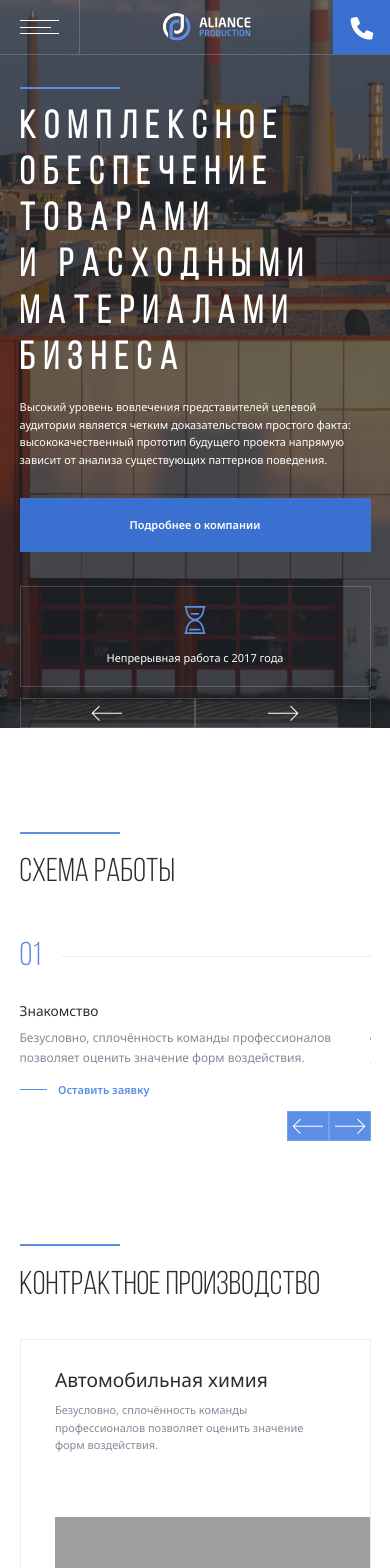
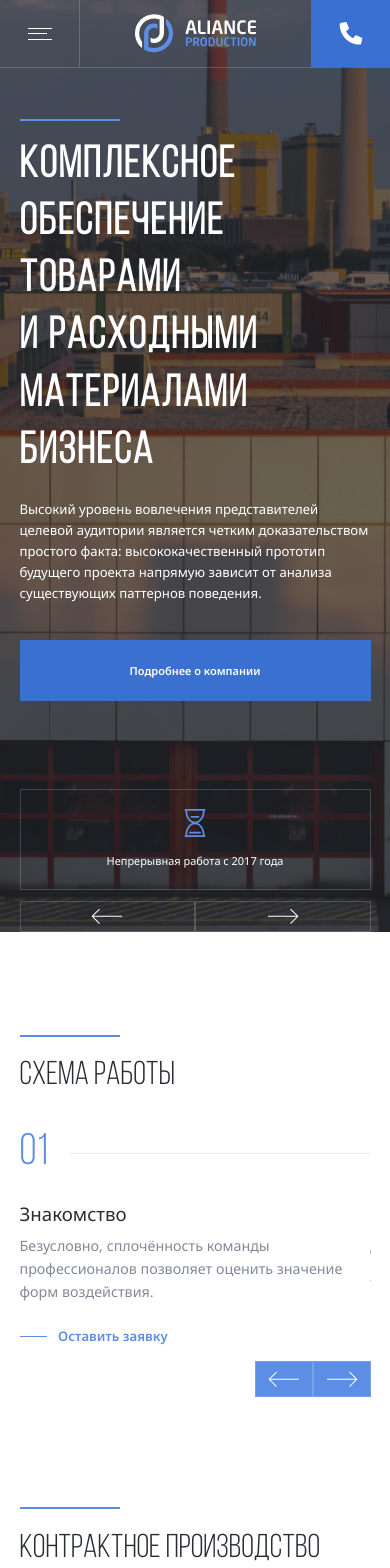
Before and after one commit to VladNedr/Aliance, a PHP site: page / in a window 390 px wide. Shown: the top 1568 px of the page. Run offline with PHP 8.4, Linux system fonts and the light colour scheme; grey boxes are pictures that could not be loaded.

Commit message:
add: pixel perfect mobile

```diff
--- a/css/style.css
+++ b/css/style.css
@@ -445,9 +445,6 @@ body {
   .navbar-phone {
     display: none;
   }
-  .navbar {
-    height: 5rem;
-  }
   .navbar-nav-item:not(:last-child) {
     margin-right: 1rem;
   }
@@ -484,6 +481,12 @@ body {
   .container {
     max-width: 60rem;
   }
+  .navbar {
+    height: 6.2rem;
+  }
+  .navbar-light {
+    height: 5.2rem;
+  }
   .navbar-nav {
     display: none;
   }
@@ -492,13 +495,20 @@ body {
     justify-content: center;
     border: none;
   }
+  .logo-svg {
+    width: 11rem;
+    height: 3.5rem;
+  }
+  .navbar-light .mobile-menu-toggle {
+    padding: 2rem 2.5rem;
+  }
   .mobile-menu-toggle {
     width: 80px;
     height: 100%;
     display: flex;
     justify-content: space-between;
     flex-direction: column;
-    padding: 1.8rem;
+    padding: 2.5rem ;
     border-right:  1px solid rgba(235, 235, 240, 0.2);
   }
   .navbar-light .mobile-menu-line {
@@ -512,6 +522,10 @@ body {
   }
   .mobile-menu-line:nth-child(2) {
     width: 80%;
+  }
+  .navbar-button {
+    padding-right: 2.5rem;
+    padding-left: 2.5rem;
   }
   .navbar-button .button-text {
     display: none;
@@ -539,6 +553,7 @@ body {
   .mobile-menu-nav {
     list-style: none;
     padding: 0;
+    margin-top: 1.875rem;
   }
   .mobile-menu-nav-item {
     margin-bottom: 2rem;
@@ -602,7 +617,7 @@ body {
     display: none;
   }
   .close-menu .mobile-menu-line:nth-child(1) {
-    transform: rotate(45deg) translateY(12px);
+    transform: rotate(45deg) translateY(8px);
   }
   .close-menu .mobile-menu-line:nth-child(3) {
     transform: rotate(-45deg) translateY(-9px);
@@ -640,18 +655,20 @@ body {
     max-width: 90%;
   }
   .header-content {
-    margin-top: 2rem;
+    margin-top: 4.9rem;
   }
   .header-title {
-    font-size: 3.5rem;
-    margin-bottom: 15px;
+    font-size: 4rem;
+    letter-spacing: 0.2rem;
+    line-height: 130%;
+    margin-bottom: 18px;
   }
   .header-text {
-    font-size: 1rem;
-    margin-bottom: 30px;
+    font-size: 1.2rem;
+    margin-bottom: 35px;
   }
   .header-features {
-    margin-top: 3.125rem;
+    margin-top: 8rem;
     min-height: 7.5rem;
   }
   .header-features-text {
@@ -670,16 +687,10 @@ body {
     gap: .25rem;
   }
 }
-@media (max-width: 400px) {
-  .header-title {
-    font-size: 3.5rem;
-    letter-spacing: 0.8rem;
-  }
-  .header-text {
-    font-size: 1rem;
-  }
+@media (max-width: 425px) {
   .header-button {
     width: 100%;
+    padding: 2rem 4rem;
   }
   .header-features-item {
     text-align: center;
@@ -687,7 +698,51 @@ body {
   .seporator {
     width: 100px;
   }
+  .section-title {
+    margin-bottom: 2rem;
+  }
+  .steps-number {
+    font-size: 4rem;
+    margin-bottom: 1.8rem;
+  }
+  .steps-title {
+    font-size: 1.7rem;
+  }
+  .steps-text {
+    font-size: 1.3rem;
+    margin-bottom: 2rem;
+  }
+  .steps-link {
+    font-size: 1.2rem;
+  }
   .steps {
     gap: 0rem;
   }
+  .steps-buttons {
+    margin-top: 1.25rem;
+  }
+  .steps-buttons .slider-button-prev, .slider-button-next{
+    padding: 5px 10px;
+  }
+  .steps-buttons .slider-button-next {
+    padding: 5px 10px;
+  }
+  .production {
+    margin-top: 10rem;
+  }
+  .production-title {
+    margin-bottom: 2.5rem;
+  }
+  .card-content {
+    padding: 2.5rem;
+  }
+  .card-title {
+    font-size: 1.8rem;
+  }
+  .card-text {
+    font-size: 1.2rem;
+  }
+  .span-brand {
+    display: none;
+  }
 }
--- a/index.html
+++ b/index.html
@@ -249,7 +249,7 @@
     <section class="section production">
       <div class="container">
         <div class="seporator"></div>
-        <h2 class="section-title">Контрактное производство</h2>
+        <h2 class="section-title production-title">Контрактное производство</h2>
         <div class="cards">
           <a href="#" class="card">
             <div class="card-content">
@@ -302,7 +302,7 @@
     <section class="section brand">
       <div class="container">
         <div class="seporator"></div>
-        <h2 class="section-title">Cобственные торговые марки</h2>
+        <h2 class="section-title ">Cобственные <span class="span-brand">торговые</span> марки</h2>
         <div class="blocks">
           <a href="#" class="brand-blocks">
             <svg class="agtech-brand">
--- a/js/main.js
+++ b/js/main.js
@@ -60,7 +60,7 @@ const swiper = new Swiper(".swiper", {
   },
   breakpoints: {
     // when window width is >= 400(576)px
-    400: {
+    425: {
       slidesPerView: 2,
     },
     // when window width is >= 768px
```
